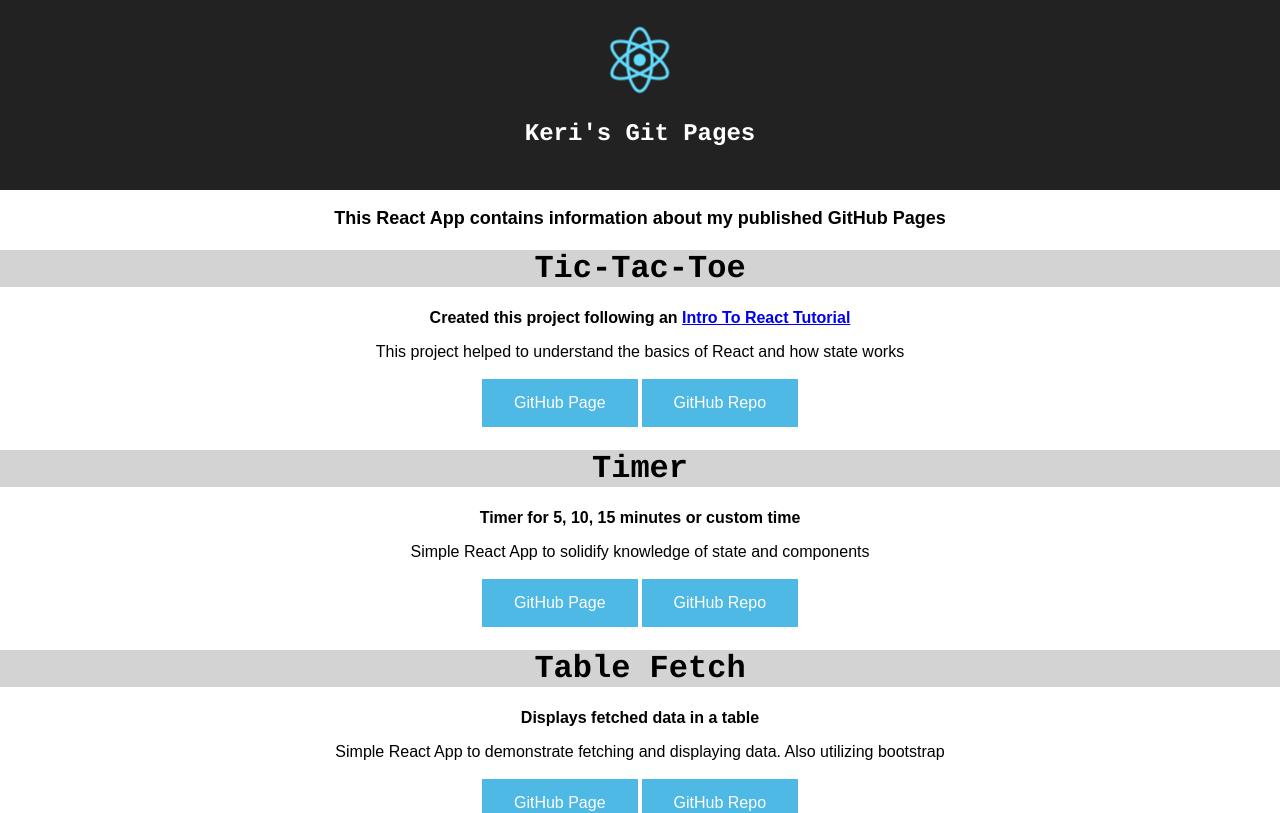
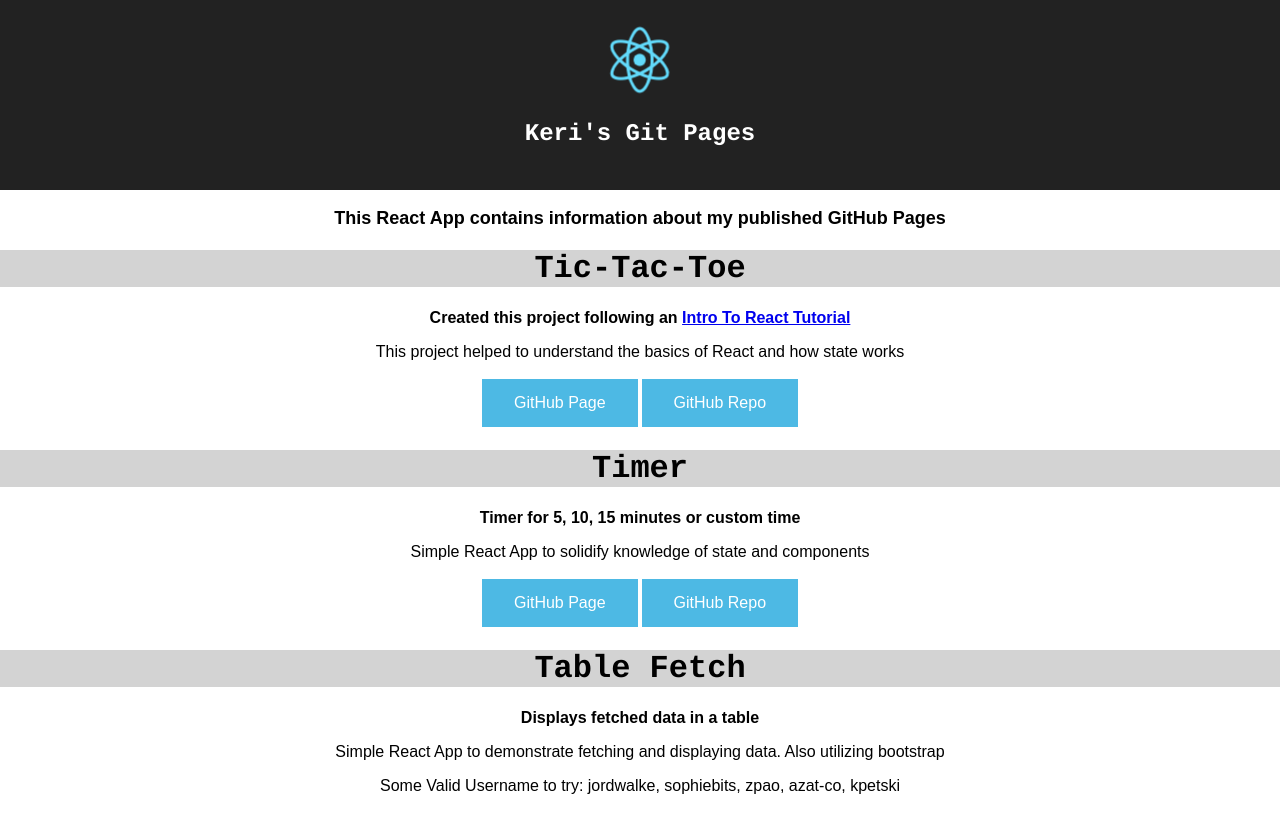
Before and after one commit to kpetski/git-pages, a React (Create React App) app: page / in a window 1280 px wide. Shown: the top 813 px of the page. Built offline with nearby package versions, Linux system fonts and the light colour scheme.

Commit message:
added some sample usernames

```diff
--- a/src/components/TableFetch.js
+++ b/src/components/TableFetch.js
@@ -8,6 +8,7 @@ class TableFetch extends Component {
           <h1 style={{backgroundColor: "lightgray"}}>Table Fetch</h1>
           <p><strong>Displays fetched data in a table</strong></p>
           <p>Simple React App to demonstrate fetching and displaying data.  Also utilizing bootstrap</p>
+          <p>Some Valid Username to try: jordwalke, sophiebits, zpao, azat-co, kpetski</p>
           <button onClick={()=> window.open("https://kpetski.github.io/table-fetch-example/", '_blank')}>GitHub Page</button>
           <button className="button" onClick={()=> window.open("https://github.com/kpetski/table-fetch-example", '_blank')}>GitHub Repo</button>
       </div>
```
